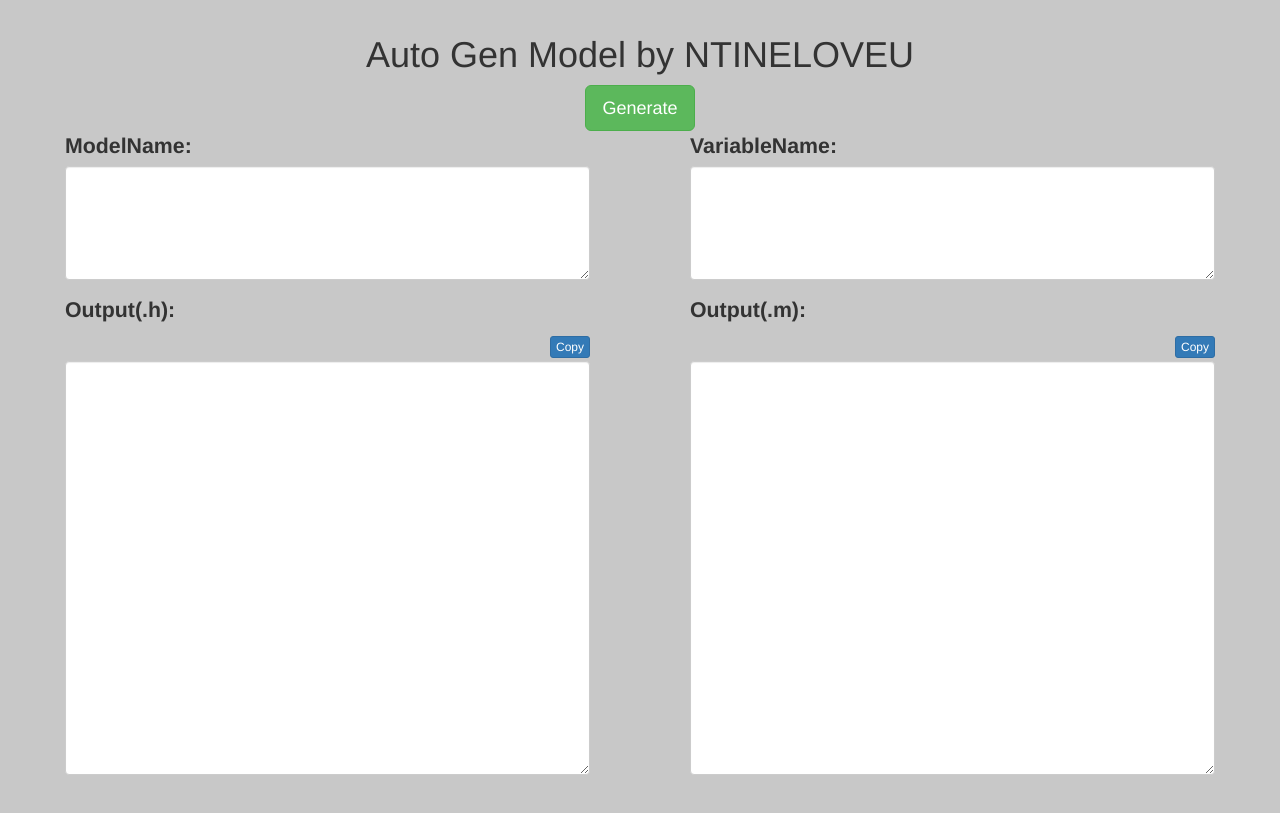
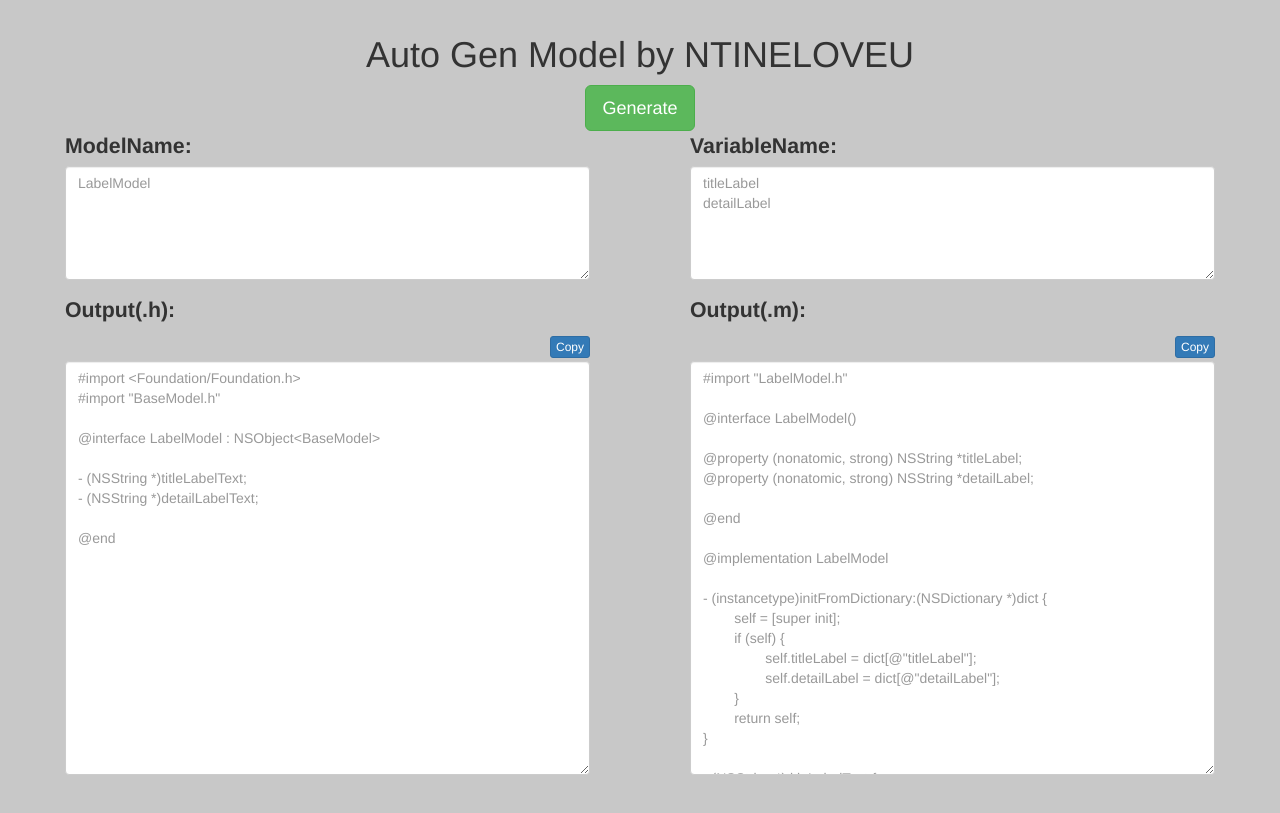
Before and after one commit to ntineloveu/MyWebNtineloveu, a PHP site: page /auto_gen.php in a window 1280 px wide. Shown: the part 80-893 px from the top of the page. Run offline with PHP 8.4, Linux system fonts and the light colour scheme.

Commit message:
add autogen

```diff
--- a/auto_gen.php
+++ b/auto_gen.php
@@ -24,7 +24,7 @@
               <form>
                 <div class="form-group">
                   <label for="model-name">ModelName:</label>
-                  <textarea class="form-control" rows="5" id="model-name"></textarea>
+                  <textarea class="form-control" rows="5" id="model-name" placeholder='LabelModel'></textarea>
                 </div>
               </form>
             </div>
@@ -32,7 +32,8 @@
               <form>
                 <div class="form-group">
                   <label for="input">VariableName:</label>
-                  <textarea class="form-control" rows="5" id="input-text"></textarea>
+                  <textarea class="form-control" rows="5" id="input-text" placeholder='titleLabel
+detailLabel'></textarea>
                 </div>
               </form>
             </div>
@@ -46,7 +47,15 @@
                   <div class="text-right inline">
                     <button type="button" class="btn btn-primary btn-xs" id="button-copy-h">Copy</button>
                   </div>
-                  <textarea class="form-control" rows="20" id="output-h-text"></textarea>
+                  <textarea class="form-control" rows="20" id="output-h-text" placeholder='#import <Foundation/Foundation.h>
+#import "BaseModel.h"
+
+@interface LabelModel : NSObject<BaseModel>
+
+- (NSString *)titleLabelText;
+- (NSString *)detailLabelText;
+
+@end'></textarea>
                 </div>
               </form>
             </div>
@@ -57,7 +66,35 @@
                   <div class="text-right">
                     <button type="button" class="btn btn-primary btn-xs" id="button-copy-m">Copy</button>
                   </div>
-                  <textarea class="form-control" rows="20" id="output-m-text"></textarea>
+                  <textarea class="form-control" rows="20" id="output-m-text" placeholder='#import "LabelModel.h"
+
+@interface LabelModel()
+
+@property (nonatomic, strong) NSString *titleLabel;
+@property (nonatomic, strong) NSString *detailLabel;
+
+@end
+
+@implementation LabelModel
+
+- (instancetype)initFromDictionary:(NSDictionary *)dict {
+	self = [super init];
+	if (self) {
+		self.titleLabel = dict[@"titleLabel"];
+		self.detailLabel = dict[@"detailLabel"];
+	}
+	return self;
+}
+
+- (NSString *)titleLabelText {
+	return self.titleLabel;
+}
+
+- (NSString *)detailLabelText {
+	return self.detailLabel;
+}
+
+@end'></textarea>
                 </div>
               </form>
             </div>
--- a/css/style.css
+++ b/css/style.css
@@ -6,6 +6,14 @@ a {
   cursor: pointer;
   color: #FFFFFF !important;
   text-decoration: none !important;
+}
+
+input, textarea {
+  -webkit-user-select: text;
+  -khtml-user-select: text;
+  -moz-user-select: text;
+  -ms-user-select: text;
+  user-select: text;
 }
 
 @font-face
@@ -118,13 +126,13 @@ a {
   padding: 15px;
 }
 
-.content .content-dashboard{
+.content .content-dashboard {
   padding: 15px;
   height: 100px;
   background: #DDC018;
 }
 
-.content .content-contact{
+.content .content-contact {
   padding: 15px;
   background: #EDEDED;
 }
--- a/index.php
+++ b/index.php
@@ -14,7 +14,6 @@
         <div class="col-xs-4">
           <a href="/tine/auto_gen.php">
             <div class="content-dashboard">
-
                 <span>Auto Gen</span>
             </div>
           </a>
```
